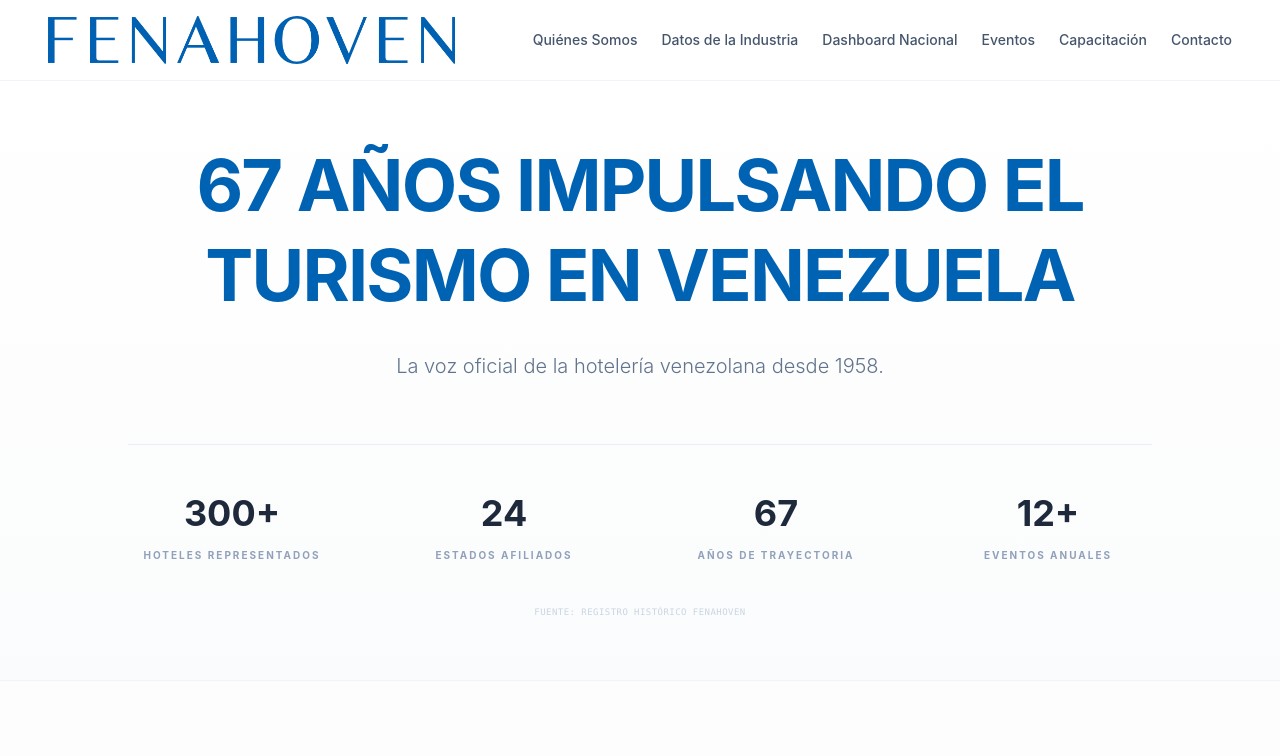
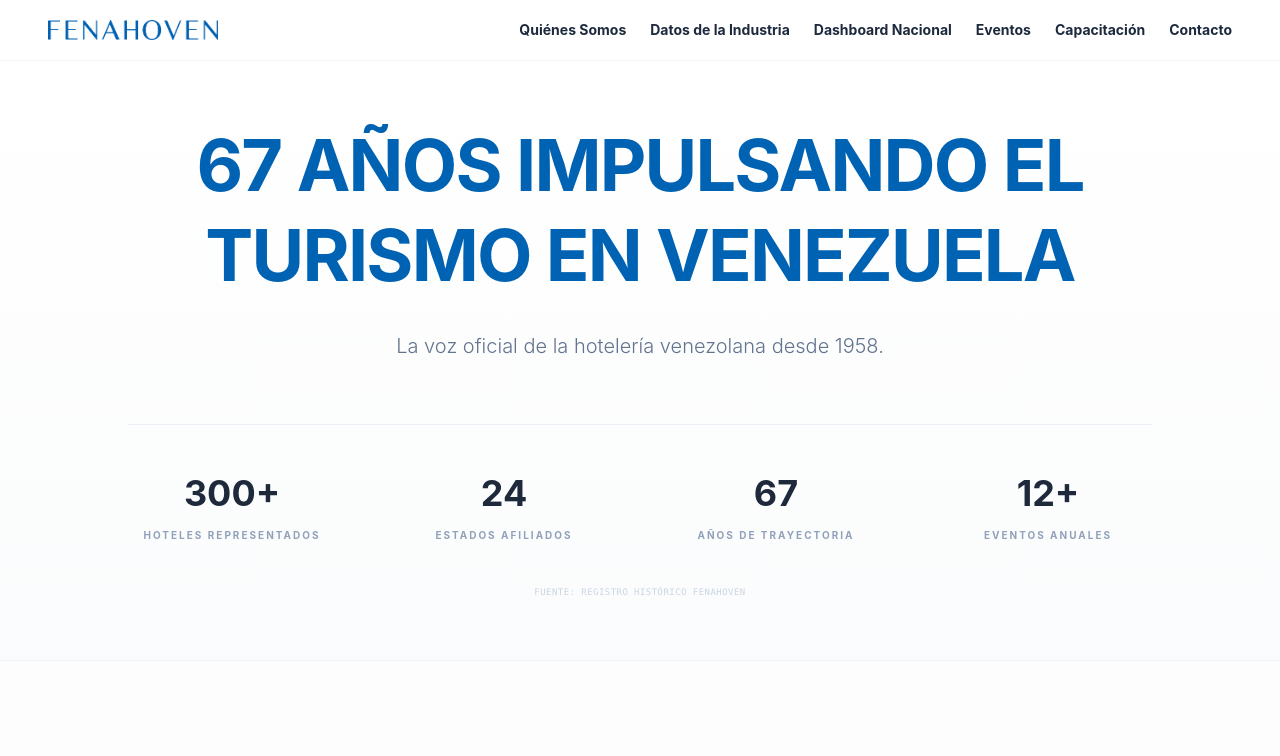
Before and after one commit to shirleybernaez-hub/fenahoven, a React (Vite) app: page /web in a window 1280 px wide. Shown: the top 756 px of the page. Built offline with nearby package versions, Linux system fonts and the light colour scheme; grey boxes are pictures that could not be loaded; the HTML template or start-up script is replaced by a standard one.

Commit message:
Navbar optimizado: logo al 50% y enlaces tipografía bold centrados

```diff
--- a/src/Web.jsx
+++ b/src/Web.jsx
@@ -27,22 +27,21 @@
   return (
     <div className="min-h-screen bg-[#FDFDFD] font-sans text-slate-900 antialiased">
 
-      {/* NAVBAR INSTITUCIONAL MODIFICADO */}
+      {/* NAVBAR INSTITUCIONAL MODIFICADO (LOGO -50% Y LINKS CENTRADOS BOLD) */}
       <nav className="border-b border-slate-100 bg-white sticky top-0 z-50 px-6 py-4 md:px-12">
         <div className="max-w-7xl mx-auto flex flex-col gap-4 sm:flex-row sm:items-center sm:justify-between">
 
-          {/* Logo Institucional desde la carpeta pública */}
-          <div className="flex items-center">
+          {/* Logo Institucional reducido al 50% */}
+          <div className="flex items-center justify-center sm:justify-start">
             <img
               src="/logofenahoven_azul.png"
               alt="Logo FENAHOVEN"
-              className="h-12 w-auto object-contain select-none"
+              className="h-5 w-auto object-contain select-none"
             />
           </div>
 
-          {/* Menú de Enlaces Seleccionados */}
-          <div className="flex flex-wrap gap-x-6 gap-y-2 items-center text-xs md:text-sm font-medium text-slate-600">
-            {/* Abre en una página aparte */}
+          {/* Menú de Enlaces Centrados y en Bold */}
+          <div className="flex flex-wrap gap-x-6 gap-y-2 items-center justify-center text-xs md:text-sm font-bold text-slate-800">
             <a
               href="/quienes-somos"
               target="_blank"
```
